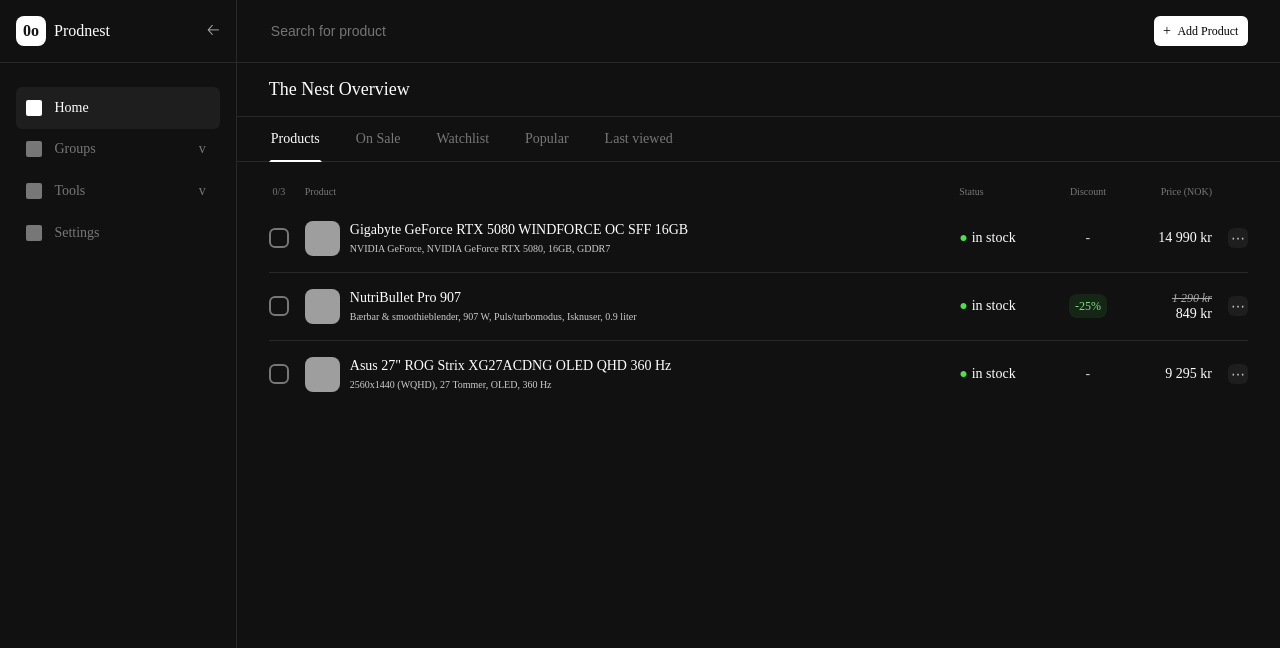
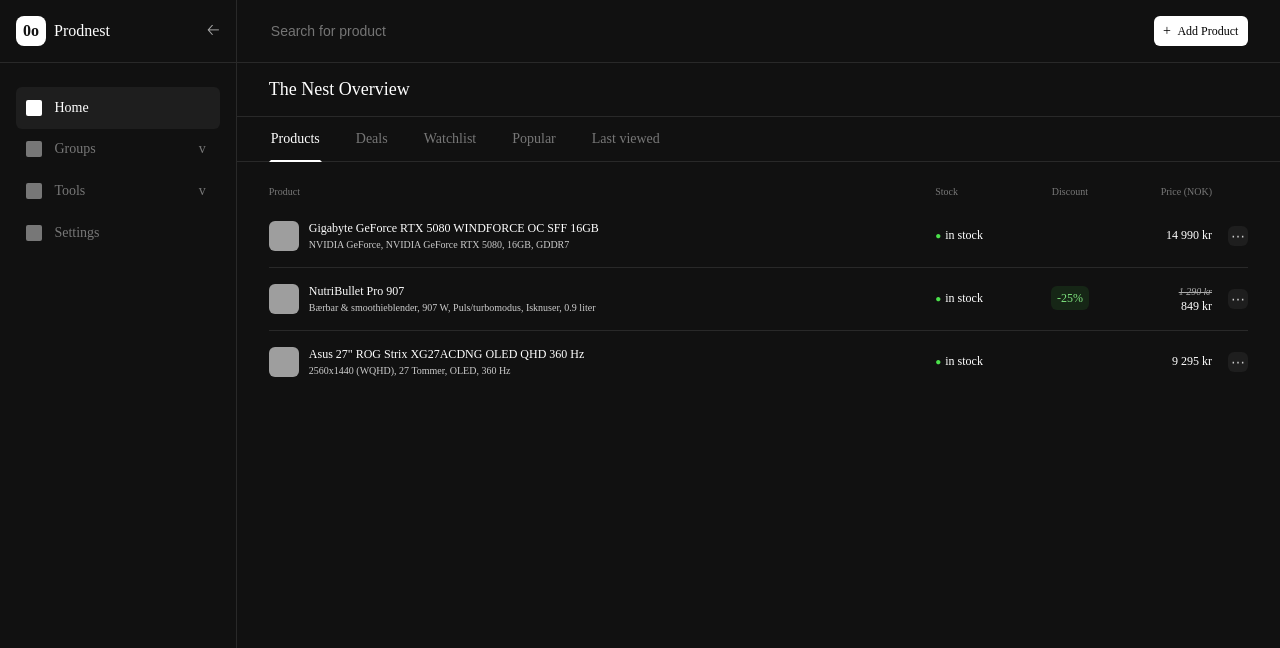
Before and after one commit to gw-e/prisjakt-tracker-v2, a FastAPI app: template frontend/templates/home.html in a window 1280 px wide. Shown: the top 648 px of the page. Run offline with FastAPI, Linux system fonts and the light colour scheme; the template is opened without the code that fills it, so the values that code supplies are empty; parts of the project's set-up code (start-up, migrations or seed data) failed here and were passed over; some web fonts are replaced; grey boxes are pictures that could not be loaded.

Commit message:
Added better layout for home, but still not satesfied with results.

```diff
--- a/frontend/static/css/home.css
+++ b/frontend/static/css/home.css
@@ -173,6 +173,8 @@
     border-collapse: collapse;
     text-align: left;
     color: #fff;
+    /* border-spacing: 2rem 0; */
+    /* text-wrap: nowrap; */
 }
 
 .selected-content table th.right,
@@ -202,13 +204,14 @@
 }
 
 
-/* .selected-content table tbody tr:hover {
-    background-color: #1e1e1e;
+/* .selected-content table tbody tr {
+    border-bottom: solid 2px red;
 } */
 
 .selected-content table tbody td {
-    font-size: 14px;
-    /* text-wrap: nowrap; */
+    font-size: 12px;
+    text-wrap: nowrap;
+    /* width: 0px; */
     /* width: 0px; */
     padding: 1rem 0;
     vertical-align: middle;
@@ -274,7 +277,7 @@
 }
 
 .selected-content table tbody tr:hover .prod-select {
-    border-color: #ccc;
+    border-color: white;
 }
 
 .selected-content table tbody td .prod-select:checked {
@@ -322,9 +325,14 @@
     background-color: rgb(255, 100, 100);
 }
 
-
+.selected-content table tbody td .status {
+    display: flex;
+    flex-direction: row;
+    align-items: center;
+}
 
 .selected-content table tbody td .status-dot {
+    font-size: 10px;
     color: rgb(75, 225, 75);
     padding-right: 4px;
 }
@@ -335,7 +343,7 @@
 
 .selected-content table tbody td .prod-price .before {
     font-weight: normal;
-    font-size: 12px;
+    font-size: 10px;
     font-style: italic;
     text-decoration: line-through;
     color: #aaa;
@@ -356,7 +364,7 @@
     padding: 5px 6px;
     font-size: 12px;
     font-weight: 500;
-    border-radius: 8px;
+    border-radius: 6px;
     background-color: rgba(75, 225, 75, 0.1);
     color: rgb(125, 225, 125);
 
@@ -366,7 +374,24 @@
 
 .selected-content table tbody td .prod-empty {
     color: #ccc;
-    /* color: transparent; */
+    color: transparent;
+}
+
+
+.selected-content table tbody td .prod-state {
+    display: flex;
+    flex-direction: row;
+    gap: 0.5rem;
+}
+
+
+.selected-content table tbody td .prod-options {
+    display: flex;
+    justify-content: end;
+    margin-left: 1rem;
+    gap: 0.5rem;
+    /* justify-content: start;
+    align-items: center; */
 }
 
 .selected-content table tbody td .prod-options-btn {
@@ -376,9 +401,10 @@
     border: none;
     border-radius: 6px;
     background-color: #1e1e1e;
+    background-color: #1e1e1e;
     color: #ccc;
     font-size: 14px;
-    margin-left: 1rem;
+    /* margin-left: 1rem; */
     padding-top: 1px;
     /* font-weight: bold;
     padding-top: 2px; */
@@ -400,16 +426,18 @@
     display: flex;
     align-items: center;
     gap: 10px;
-    /* text-wrap: nowrap; */
+    /* width: min-content; */
+    text-wrap: wrap;
     /* padding-right: 2rem; */
 }
 
 .selected-content table td .product .prod {
     display: flex;
     flex-direction: column;
-    justify-content: space-around;
-    gap: 0.1rem;
-    height: 35px;
+    /* justify-content: space-around; */
+    gap: 0.2rem;
+    height: fit-content;
+    /* width: 100%; */
 
     /* font-weight: 500; */
 }
@@ -433,6 +461,7 @@
     text-decoration: none;
     color: white;
     width: fit-content;
+    text-wrap: wrap;
 }
 
 .selected-content table td .product .name:hover {
@@ -440,9 +469,20 @@
 }
 
 .selected-content table td img {
-    width: 35px;
-    height: 35px;
-    border-radius: 8px;
+    width: 30px;
+    height: 30px;
+    border-radius: 6px;
     object-fit: cover;
     /* border: solid 2px red; */
 }
+
+
+#home-page .selected-graph {
+    display: flex;
+    display: none;
+    flex-direction: column;
+    flex-grow: 1;
+    padding: 1rem 2rem;
+
+    border-top: 1px solid rgba(255, 255, 255, 0.1);
+}
--- a/frontend/templates/home.html
+++ b/frontend/templates/home.html
@@ -52,7 +52,7 @@
                 Products
             </li>
             <li class="">
-                On Sale
+                Deals
             </li>
 
             <!-- <li class="">
@@ -78,10 +78,11 @@
         <table>
             <thead>
                 <tr>
-                    <th class="middle" style="padding-right: 1rem;">0/3</th>
+                    <!-- <th class="middle" style="padding-right: 1rem;">12</th> -->
                     <!-- above is a checkbox. if you click this, the selected product wil show up on a graph below -->
                     <th>Product</th>
-                    <th>Status</th>
+                    <!-- <th>Store</th> -->
+                    <th>Stock</th>
                     <th class="middle">Discount</th>
                     <th class="right">Price (NOK)</th>
                     <th></th>
@@ -89,59 +90,138 @@
             </thead>
             <tbody>
                 <tr>
-                    <td style="width: 0;"><input type="checkbox" class="prod-select"></td>
+                    <!-- <td style="width: 0;"><input type="checkbox" class="prod-select"></td> -->
                     <td>
-                        <div class="product">
+                        <span class="product">
                             <img src="https://pricespy-75b8.kxcdn.com/product/standard/800/14365071.jpg" alt="Name">
-                            <div class="prod">
+                            <span class="prod">
                                 <a href="/" class="name">Gigabyte GeForce RTX 5080 WINDFORCE OC SFF 16GB</a>
-                                <p class="properties">NVIDIA GeForce, NVIDIA GeForce RTX 5080, 16GB, GDDR7</p>
-                            </div>
+                                <span class="properties">NVIDIA GeForce, NVIDIA GeForce RTX 5080, 16GB, GDDR7</span>
+                            </span>
+                        </span>
+                    </td>
+                    <!-- <td>
+                        <div class="prod-state">
+                            <button class="prod-options-btn">&#8943;</button>
+                            <button class="prod-options-btn">&#8943;</button>
+                        </div>
+                    </td> -->
+                    <!-- <td>Komplett</td> -->
+                    <td>
+                        <div class="status">
+                            <span class="status-dot">●</span>
+                            <p class="status-value">in stock</p>
                         </div>
                     </td>
-                    <td><span class="status-dot">●</span>in stock</td>
+
                     <td class="middle"><span class="prod-empty">-</span></td>
                     <td class="right"><span class="prod-price">14 990 kr</span>
                     </td>
-                    <td class="right" style="width: 0;"><button class="prod-options-btn">&#8943;</button></td>
+                    <!-- <td>
+                        <div class="prod-options">
+                            <button class="prod-options-btn">&#8943;</button>
+                        </div>
+
+                    </td> -->
+                    <td class="right" style="width: 0;">
+                        <div class="prod-options">
+                            <button class="prod-options-btn">&#8943;</button>
+                            <!-- <button class="prod-options-btn">&#8943;</button> -->
+                        </div>
+                    </td>
                 </tr>
                 <tr>
-                    <td style="width: 0;"><input type="checkbox" class="prod-select"></td>
+                    <!-- <td style="width: 0;"><input type="checkbox" class="prod-select"></td> -->
                     <td>
-                        <div class="product">
+                        <span class="product">
                             <img src="https://pricespy-75b8.kxcdn.com/product/standard/800/13504252.jpg" alt="Name">
-                            <div class="prod">
+                            <span class="prod">
                                 <a href="/" class="name">NutriBullet Pro 907</a>
-                                <p class="properties">Bærbar & smoothieblender, 907 W, Puls/turbomodus, Isknuser, 0.9
-                                    liter</p>
-                            </div>
+                                <span class="properties">Bærbar & smoothieblender, 907 W, Puls/turbomodus, Isknuser, 0.9
+                                    liter</span>
+                            </span>
+                        </span>
+                    </td>
+                    <!-- <td>
+                        <div class="prod-state">
+                            <button class="prod-options-btn">&#8943;</button>
+                        </div>
+                    </td> -->
+                    <!-- <td>Komplett</td> -->
+                    <td>
+                        <div class="status">
+                            <span class="status-dot">●</span>
+                            <p class="status-value">in stock</p>
                         </div>
                     </td>
-                    <td><span class="status-dot">●</span>in stock</td>
+
                     <td class="middle"><span class="prod-discount">-25%</span></td>
                     <td class="right"><span class="prod-price"><span class="before">1 290 kr<br></span>849 kr</span>
                     </td>
-                    <td class="right" style="width: 0;"><button class="prod-options-btn">&#8943;</button></td>
+                    <!-- <td>
+                        <div class="prod-options">
+                            <button class="prod-options-btn">&#8943;</button>
+                        </div>
+
+                    </td> -->
+                    <td class="right" style="width: 0;">
+                        <div class="prod-options">
+                            <button class="prod-options-btn">&#8943;</button>
+                        </div>
+                    </td>
                 </tr>
                 <tr>
-                    <td style="width: 0;"><input type="checkbox" class="prod-select"></td>
+                    <!-- <td style="width: 0;"><input type="checkbox" class="prod-select"></td> -->
                     <td>
-                        <div class="product">
+                        <span class="product">
                             <img src="https://pricespy-75b8.kxcdn.com/product/standard/800/13949822.jpg" alt="Name">
-                            <div class="prod">
+                            <span class="prod">
                                 <a href="/" class="name">Asus 27" ROG Strix XG27ACDNG OLED QHD 360 Hz</a>
-                                <p class="properties">2560x1440 (WQHD), 27 Tommer, OLED, 360 Hz</p>
-                            </div>
+                                <span class="properties">2560x1440 (WQHD), 27 Tommer, OLED, 360 Hz</span>
+                            </span>
+                        </span>
+                    </td>
+                    <!-- <td>
+                        <div class="prod-state">
+                            <button class="prod-options-btn">&#8943;</button>
+                        </div>
+
+                    </td> -->
+                    <!-- <td>Komplett</td> -->
+                    <td>
+                        <div class="status">
+                            <span class="status-dot">●</span>
+                            <p class="status-value">in stock</p>
                         </div>
                     </td>
-                    <td><span class="status-dot">●</span>in stock</td>
+
                     <td class="middle"><span class="prod-empty">-</span></td>
                     <td class="right"><span class="prod-price">9 295 kr</span></td>
-                    <td class="right" style="width: 0;"><button class="prod-options-btn">&#8943;</button></td>
+                    <!-- <td>
+                        <div class="prod-options">
+                            <button class="prod-options-btn">&#8943;</button>
+                        </div>
+
+                    </td> -->
+                    <td class="right" style="width: 0;">
+                        <div class="prod-options">
+                            <button class="prod-options-btn">&#8943;</button>
+                        </div>
+                    </td>
                 </tr>
+
 
             </tbody>
         </table>
+    </div>
+
+    <div class="selected-graph">
+        <p>
+            Add a td with squears that can indicate if muted, watchlisted or added to group etc.
+            also maby think more about stock status, if that is going to only be a sircle after or under name in product
+            or a seperate column.
+        </p>
+
     </div>
 
 </div>
```
